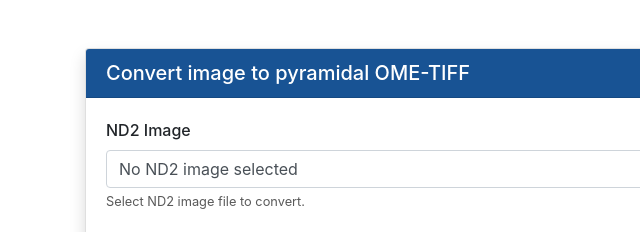
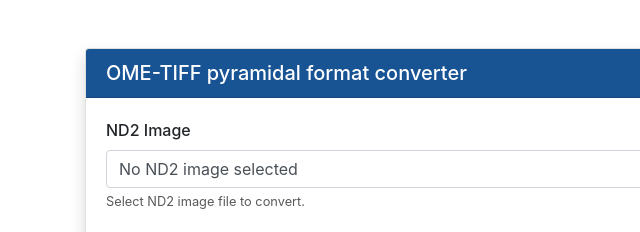
Before and after one commit to park-brian/nd2-converter, a website: page client/index.html in a window 1280 px wide. Shown: the top 232 px of the page, 0-640 px from the left. Drawn offline with nearby package versions, Linux system fonts and the light colour scheme; a script that the page names is missing.

Commit message:
update title

```diff
--- a/client/index.html
+++ b/client/index.html
@@ -4,7 +4,7 @@
 <head>
     <meta charset="UTF-8">
     <meta name="viewport" content="width=device-width, initial-scale=1.0">
-    <title>OME-TIFF Converter</title>
+    <title>OME-TIFF pyramidal format converter</title>
     <link rel="stylesheet" href="https://cdn.jsdelivr.net/npm/bootstrap@4.5.0/dist/css/bootstrap.min.css">
     <link rel="stylesheet" href="assets/style.css">
     <link rel="shortcut icon" href="assets/favicon.ico" type="image/vnd.microsoft.icon" />
@@ -14,7 +14,7 @@
     <main class="container my-5">
         <form class="card shadow" action="submit" enctype="multipart/form-data" method="post" onsubmit-modal="#modal">
             <div class="card-header bg-primary text-white">
-                <h1 class="h5 mb-0">Convert image to pyramidal OME-TIFF</h1>
+                <h1 class="h5 mb-0">OME-TIFF pyramidal format converter</h1>
             </div>
             <div class="card-body">
 
```
